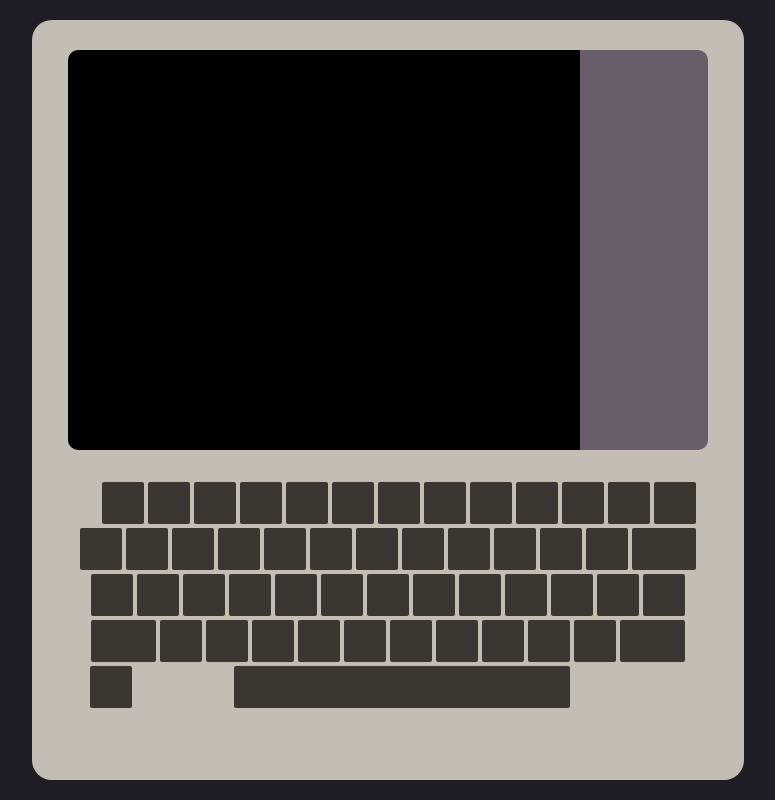
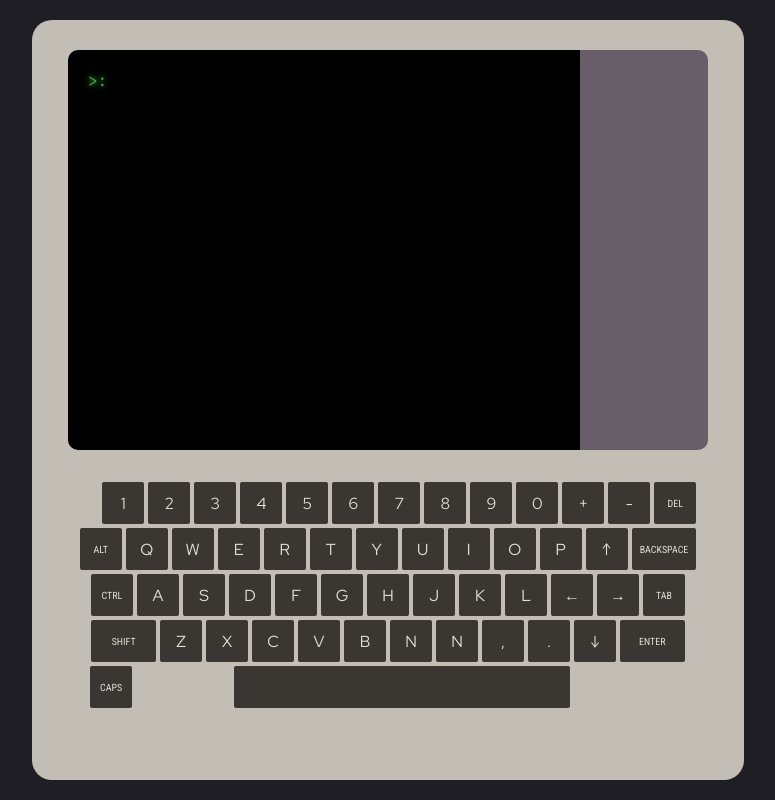
Before and after one commit to olegpreed/virtual-keyboard, a plain HTML site: page index.html in a window 1280 px wide. Shown: the whole page, without its empty margins (252-1027 px from the left). Drawn offline with Linux system fonts and the light colour scheme.

Commit message:
feat: add decoration to screen and keys

```diff
--- a/index.html
+++ b/index.html
@@ -6,78 +6,82 @@
 	<meta http-equiv="X-UA-Compatible" content="IE=edge">
 	<meta name="viewport" content="width=device-width, initial-scale=1.0">
 	<link rel="stylesheet" href="style.css">
-	<title>Document</title>
+	<link href="https://fonts.googleapis.com/css2?family=IBM+Plex+Mono&display=swap" rel="stylesheet">
+	<link href="https://fonts.googleapis.com/css2?family=Red+Hat+Display&display=swap" rel="stylesheet">
+	<link href="https://fonts.googleapis.com/css2?family=Roboto+Condensed&display=swap" rel="stylesheet">
+	<title>Virtual keyboard</title>
 </head>
 
 <body>
 	<main class="interface">
 		<section class="interface__monitor">
-			<div class="interface__screen"></div>
+			<div class="interface__screen">
+			</div>
 			<div class="interface__side-panel"></div>
 		</section>
 		<section class="interface__computer">
 			<div class="interface__keyboard keyboard">
 				<div class="keyboard__row--first">
-					<div class="keyboard__key"></div>
-					<div class="keyboard__key"></div>
-					<div class="keyboard__key"></div>
-					<div class="keyboard__key"></div>
-					<div class="keyboard__key"></div>
-					<div class="keyboard__key"></div>
-					<div class="keyboard__key"></div>
-					<div class="keyboard__key"></div>
-					<div class="keyboard__key"></div>
-					<div class="keyboard__key"></div>
-					<div class="keyboard__key"></div>
-					<div class="keyboard__key"></div>
-					<div class="keyboard__key"></div>
+					<div class="keyboard__key">1</div>
+					<div class="keyboard__key">2</div>
+					<div class="keyboard__key">3</div>
+					<div class="keyboard__key">4</div>
+					<div class="keyboard__key">5</div>
+					<div class="keyboard__key">6</div>
+					<div class="keyboard__key">7</div>
+					<div class="keyboard__key">8</div>
+					<div class="keyboard__key">9</div>
+					<div class="keyboard__key">0</div>
+					<div class="keyboard__key">+</div>
+					<div class="keyboard__key">-</div>
+					<div class="keyboard__key--special">del</div>
 				</div>
 				<div class="keyboard__row">
-					<div class="keyboard__key"></div>
-					<div class="keyboard__key"></div>
-					<div class="keyboard__key"></div>
-					<div class="keyboard__key"></div>
-					<div class="keyboard__key"></div>
-					<div class="keyboard__key"></div>
-					<div class="keyboard__key"></div>
-					<div class="keyboard__key"></div>
-					<div class="keyboard__key"></div>
-					<div class="keyboard__key"></div>
-					<div class="keyboard__key"></div>
-					<div class="keyboard__key"></div>
-					<div class="keyboard__key--long"></div>
+					<div class="keyboard__key--special">alt</div>
+					<div class="keyboard__key">q</div>
+					<div class="keyboard__key">w</div>
+					<div class="keyboard__key">e</div>
+					<div class="keyboard__key">r</div>
+					<div class="keyboard__key">t</div>
+					<div class="keyboard__key">y</div>
+					<div class="keyboard__key">u</div>
+					<div class="keyboard__key">i</div>
+					<div class="keyboard__key">o</div>
+					<div class="keyboard__key">p</div>
+					<div class="keyboard__key">↑</div>
+					<div class="keyboard__key--long">backspace</div>
 				</div>
 				<div class="keyboard__row">
-					<div class="keyboard__key"></div>
-					<div class="keyboard__key"></div>
-					<div class="keyboard__key"></div>
-					<div class="keyboard__key"></div>
-					<div class="keyboard__key"></div>
-					<div class="keyboard__key"></div>
-					<div class="keyboard__key"></div>
-					<div class="keyboard__key"></div>
-					<div class="keyboard__key"></div>
-					<div class="keyboard__key"></div>
-					<div class="keyboard__key"></div>
-					<div class="keyboard__key"></div>
-					<div class="keyboard__key"></div>
+					<div class="keyboard__key--special">ctrl</div>
+					<div class="keyboard__key">a</div>
+					<div class="keyboard__key">s</div>
+					<div class="keyboard__key">d</div>
+					<div class="keyboard__key">f</div>
+					<div class="keyboard__key">g</div>
+					<div class="keyboard__key">h</div>
+					<div class="keyboard__key">j</div>
+					<div class="keyboard__key">k</div>
+					<div class="keyboard__key">l</div>
+					<div class="keyboard__key">←</div>
+					<div class="keyboard__key">→</div>
+					<div class="keyboard__key--special">tab</div>
 				</div>
 				<div class="keyboard__row">
-					<div class="keyboard__key--long"></div>
-					<div class="keyboard__key"></div>
-					<div class="keyboard__key"></div>
-					<div class="keyboard__key"></div>
-					<div class="keyboard__key"></div>
-					<div class="keyboard__key"></div>
-					<div class="keyboard__key"></div>
-					<div class="keyboard__key"></div>
-					<div class="keyboard__key"></div>
-					<div class="keyboard__key"></div>
-					<div class="keyboard__key"></div>
-					<div class="keyboard__key--long"></div>
+					<div class="keyboard__key--long">shift</div>
+					<div class="keyboard__key">z</div>
+					<div class="keyboard__key">x</div>
+					<div class="keyboard__key">c</div>
+					<div class="keyboard__key">v</div>
+					<div class="keyboard__key">b</div>
+					<div class="keyboard__key">n</div>
+					<div class="keyboard__key">n</div>
+					<div class="keyboard__key">,</div>
+					<div class="keyboard__key">.</div>
+					<div class="keyboard__key">↓</div>
+					<div class="keyboard__key--long">enter</div>
 				</div>
 				<div class="keyboard__row--last">
-					<div class="keyboard__key"></div>
+					<div class="keyboard__key--special">caps</div>
 					<div class="keyboard__key--space"></div>
 				</div>
 			</div>
--- a/style.css
+++ b/style.css
@@ -11,6 +11,8 @@
   --monitor-color: var(--computer-color);
   --screen-color: #000000;
   --panel-color: #675e69;
+  --text-color: #45ad45;
+  --letter-color: #e1ddd6;
 }
 
 * {
@@ -41,11 +43,19 @@ body {
   justify-content: center;
 }
 
+.interface__screen::before {
+  content: ">:";
+}
+
 .interface__screen {
   background-color: var(--screen-color);
   width: var(--screen-width);
   height: var(--screen-height);
   border-radius: 10px 0px 0px 10px;
+  color: var(--text-color);
+  font-family: "IBM Plex Mono", monospace;
+  text-shadow: 0 0 10px var(--text-color), 0 0 4px var(--text-color);
+  padding: 20px;
 }
 
 .interface__side-panel {
@@ -91,15 +101,30 @@ body {
 
 .keyboard__key,
 .keyboard__key--long,
-.keyboard__key--space {
+.keyboard__key--special,
+.keyboard__key--space,
+.keyboard__key--down {
   width: var(--key-width);
   height: var(--key-width);
   background-color: var(--key-color);
   margin: 2px;
   border-radius: 2px;
+  display: flex;
+  align-items: center;
+  justify-content: center;
+  color: var(--letter-color);
+  font-family: "Red Hat Display", sans-serif;
+  text-transform: uppercase;
 }
 
+.keyboard__key--special,
 .keyboard__key--long {
+  font-size: 10px;
+  font-family: "Roboto Condensed", sans-serif;
+}
+
+.keyboard__key--long,
+.keyboard__key--down {
   width: calc(var(--key-width) * 1.54) !important;
 }
 
```
